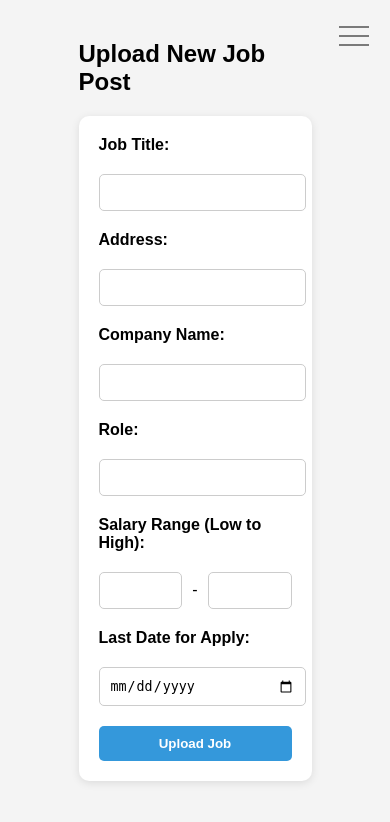
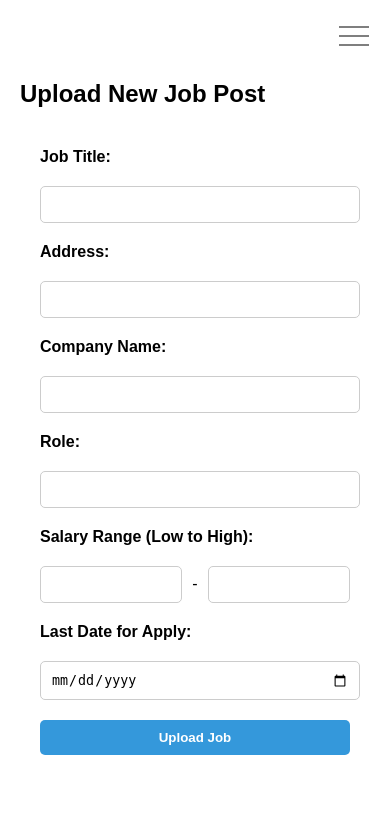
Before and after one commit to Samuel55-ui/Groupg, a Django app: template hr/templates/hr/postjob.html in a window 390 px wide. Shown: the top 822 px of the page. Run offline with Django 4.2, Linux system fonts and the light colour scheme; the template is opened without the code that fills it, so the values that code supplies are empty.

Commit message:
Add files via upload

```diff
--- a/hr/templates/hr/navbar.html
+++ b/hr/templates/hr/navbar.html
@@ -27,7 +27,7 @@
 .sidebar-header{
   display: flex;
   align-items: center;
-  justify-content: space-between;
+  justify-content: right;
   padding: 20px;
 }
 .logo{
@@ -108,7 +108,6 @@ i{
 </button>
 <aside class="sidebar">
 <div class="sidebar-header">
-    <img src="opus2.jpeg" alt="" class="logo">
     <buttton class="close">
         <svg xmlns="http://www.w3.org/2000/svg" x="0px" y="0px" width="60" height="30" viewBox="0 0 50 50">
             <path d="M 7.71875 6.28125 L 6.28125 7.71875 L 23.5625 25 L 6.28125 42.28125 L 7.71875 43.71875 L 25 26.4375 L 42.28125 43.71875 L 43.71875 42.28125 L 26.4375 25 L 43.71875 7.71875 L 42.28125 6.28125 L 25 23.5625 Z"></path>
--- a/hr/templates/hr/postjob.html
+++ b/hr/templates/hr/postjob.html
@@ -139,6 +139,18 @@
         .upload-form button:hover {
             background-color: #2980b9;
         }
+@media only screen and (max-width: 768px) {
+  body{
+    background-color: white;
+  }
+  .container{
+    width: 100%;
+    margin-top: 40px;
+  }
+  .upload-form{
+    box-shadow: none;
+  }
+}
     </style>
 </head>
 
```
Also changed, not shown: hr/templates/hr/candidate_profile.html (+14 -0 lines), hr/templates/hr/edit_profilehr.html (+14 -0 lines), hr/templates/hr/hrdashbordh.html (+6 -1 lines), hr/templates/hr/profilehr.html (+9 -1 lines).
